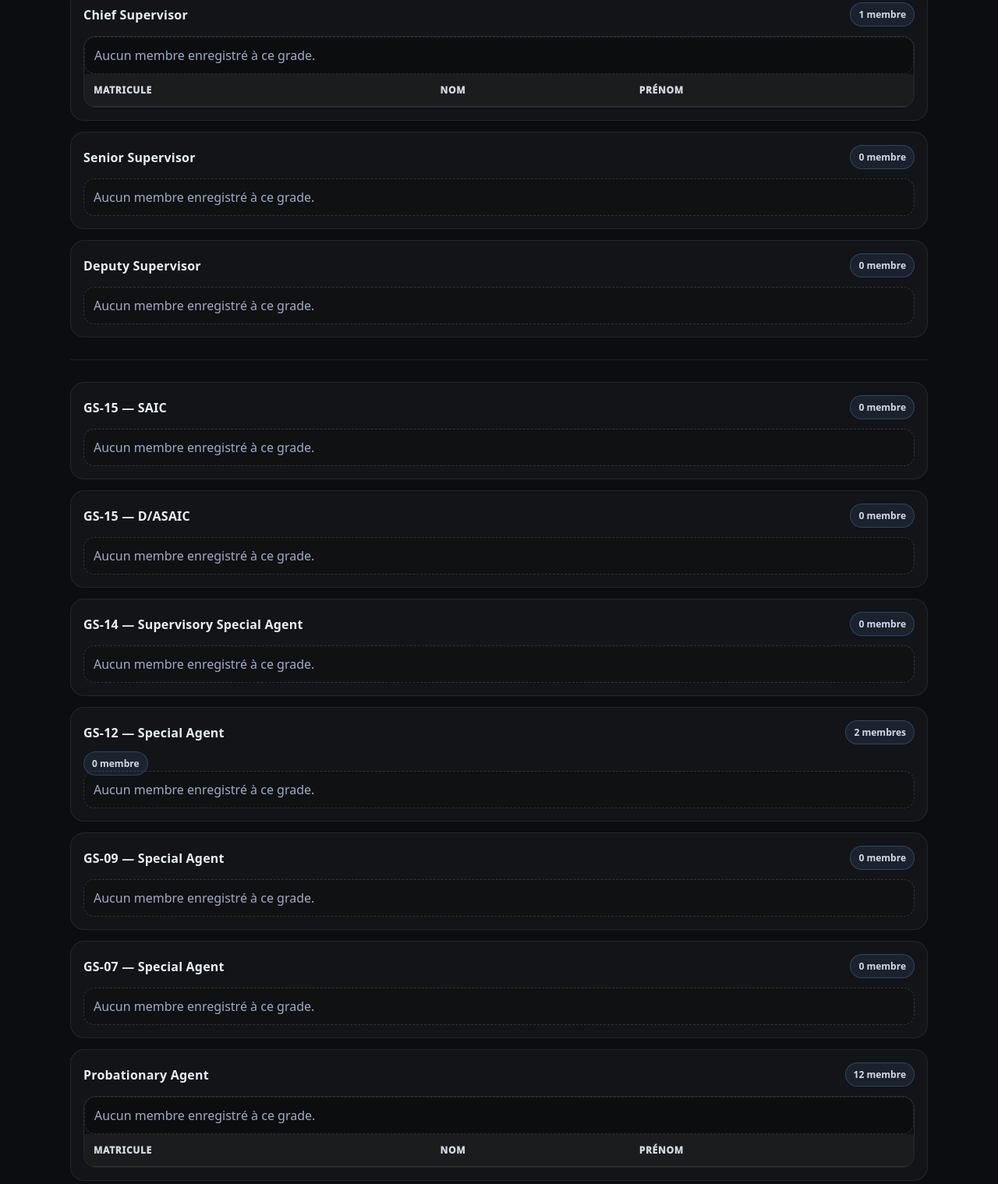
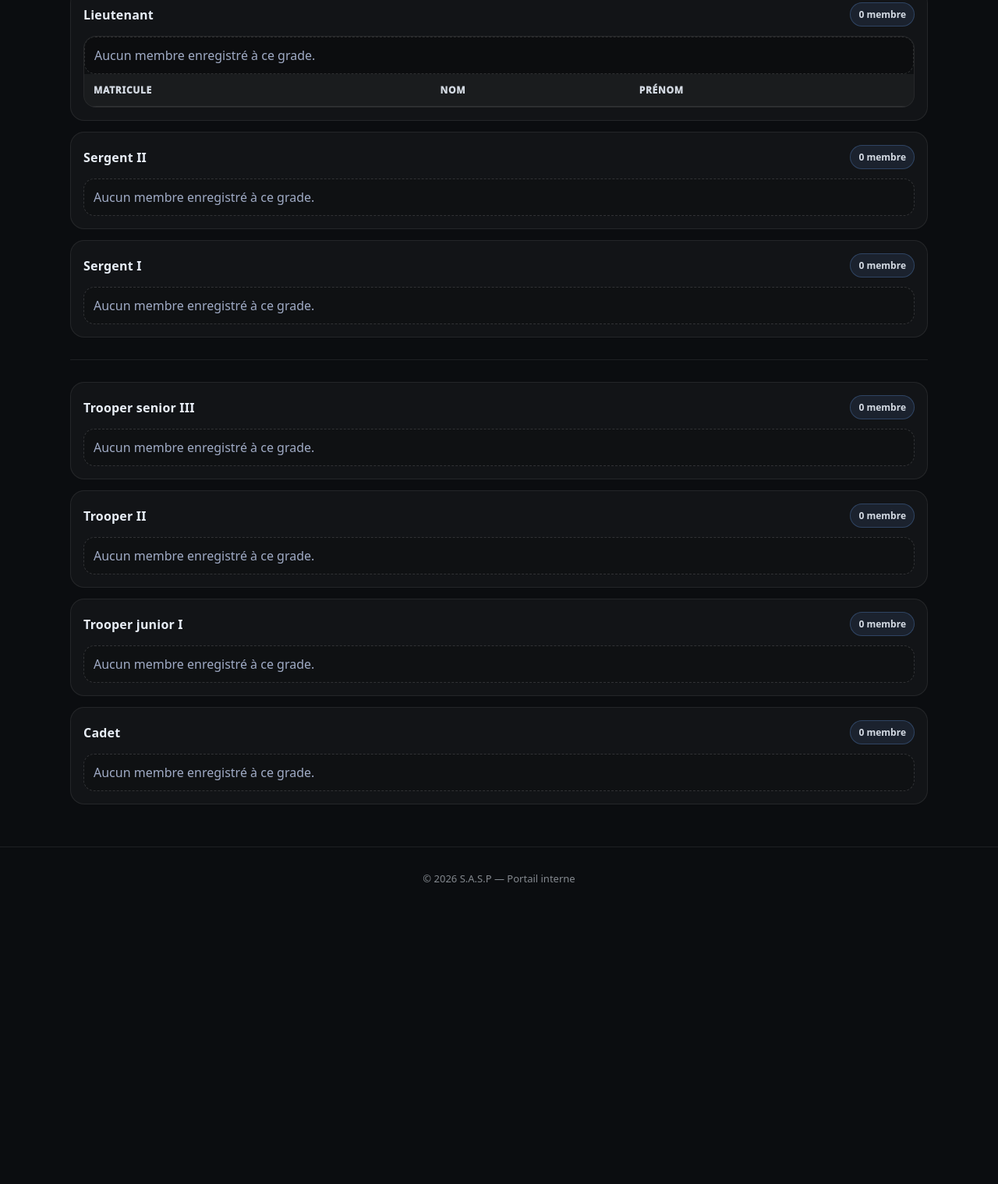
Before and after one commit to ShadowY0u/S.A.S.P, a plain HTML site: page effectif.html in a window 1280 px wide. Shown: the part 721-2240 px from the top of the page at 78% size. After the commit the page ends 1888 px from the top, so only its background shows below. Drawn offline with Linux system fonts and the light colour scheme.

Commit message:
Update effectif.html

```diff
--- a/effectif.html
+++ b/effectif.html
@@ -52,7 +52,7 @@
   <!-- ===== Direction ===== -->
   <section class="effectif-grade">
     <div class="effectif-grade__head">
-      <h2 class="effectif-grade__title">Directeur</h2>
+      <h2 class="effectif-grade__title">Commandant</h2>
       <span class="effectif-grade__count">1 membres</span>
     </div>
 
@@ -66,7 +66,7 @@
           </tr>
         </thead>
         <tbody>
-          <tr><td>A | 04</td><td>William</td><td>Alvaro</td></tr>
+          <tr><td> CMD | 04</td><td>William</td><td>Alvaro</td></tr>
         </tbody>
       </table>
     </div>
@@ -74,8 +74,8 @@
 
   <section class="effectif-grade">
     <div class="effectif-grade__head">
-      <h2 class="effectif-grade__title">Directeur-Adjoint</h2>
-      <span class="effectif-grade__count">1 membre</span>
+      <h2 class="effectif-grade__title">Capitaine</h2>
+      <span class="effectif-grade__count">0 membre</span>
     </div>
 
     <div class="effectif-table-wrap">
@@ -99,8 +99,8 @@
   <!-- ===== Supervision (si tu la gardes dans l’effectif) ===== -->
   <section class="effectif-grade">
     <div class="effectif-grade__head">
-      <h2 class="effectif-grade__title">Chief Supervisor</h2>
-      <span class="effectif-grade__count">1 membre</span>
+      <h2 class="effectif-grade__title">Lieutenant</h2>
+      <span class="effectif-grade__count">0 membre</span>
     </div>
 
     <div class="effectif-table-wrap">
@@ -121,7 +121,7 @@
 
   <section class="effectif-grade">
     <div class="effectif-grade__head">
-      <h2 class="effectif-grade__title">Senior Supervisor</h2>
+      <h2 class="effectif-grade__title">Sergent II</h2>
       <span class="effectif-grade__count">0 membre</span>
     </div>
 
@@ -130,7 +130,7 @@
 
   <section class="effectif-grade">
     <div class="effectif-grade__head">
-      <h2 class="effectif-grade__title">Deputy Supervisor</h2>
+      <h2 class="effectif-grade__title">Sergent I</h2>
       <span class="effectif-grade__count">0 membre</span>
     </div>
 
@@ -142,7 +142,7 @@
   <!-- ===== USSS Agents (ordre) ===== -->
   <section class="effectif-grade">
     <div class="effectif-grade__head">
-      <h2 class="effectif-grade__title">GS-15 — SAIC</h2>
+      <h2 class="effectif-grade__title">Trooper senior III</h2>
       <span class="effectif-grade__count">0 membre</span>
     </div>
     <div class="effectif-empty">Aucun membre enregistré à ce grade.</div>
@@ -150,7 +150,7 @@
 
   <section class="effectif-grade">
     <div class="effectif-grade__head">
-      <h2 class="effectif-grade__title">GS-15 — D/ASAIC</h2>
+      <h2 class="effectif-grade__title">Trooper II</h2>
       <span class="effectif-grade__count">0 membre</span>
     </div>
     <div class="effectif-empty">Aucun membre enregistré à ce grade.</div>
@@ -158,7 +158,7 @@
 
   <section class="effectif-grade">
     <div class="effectif-grade__head">
-      <h2 class="effectif-grade__title">GS-14 — Supervisory Special Agent</h2>
+      <h2 class="effectif-grade__title">Trooper junior I </h2>
       <span class="effectif-grade__count">0 membre</span>
     </div>
     <div class="effectif-empty">Aucun membre enregistré à ce grade.</div>
@@ -166,51 +166,13 @@
 
   <section class="effectif-grade">
     <div class="effectif-grade__head">
-      <h2 class="effectif-grade__title">GS-12 — Special Agent</h2>
-      <span class="effectif-grade__count">2 membres</span>
-    </div>
+      <h2 class="effectif-grade__title">Cadet</h2>
       <span class="effectif-grade__count">0 membre</span>
     </div>
     <div class="effectif-empty">Aucun membre enregistré à ce grade.</div>
   </section>
 
-  <section class="effectif-grade">
-    <div class="effectif-grade__head">
-      <h2 class="effectif-grade__title">GS-09 — Special Agent</h2>
-      <span class="effectif-grade__count">0 membre</span>
-    </div>
-    <div class="effectif-empty">Aucun membre enregistré à ce grade.</div>
-  </section>
-
-  <section class="effectif-grade">
-    <div class="effectif-grade__head">
-      <h2 class="effectif-grade__title">GS-07 — Special Agent</h2>
-      <span class="effectif-grade__count">0 membre</span>
-    </div>
-    <div class="effectif-empty">Aucun membre enregistré à ce grade.</div>
-  </section>
-
-  <section class="effectif-grade">
-    <div class="effectif-grade__head">
-      <h2 class="effectif-grade__title">Probationary Agent</h2>
-      <span class="effectif-grade__count"> 12 membre</span>
-    </div>
-    <div class="effectif-table-wrap">
-      <table class="effectif-table">
-        <thead>
-          <tr>
-            <th>Matricule</th>
-            <th>Nom</th>
-            <th>Prénom</th>
-          </tr>
-        </thead>
-        <tbody>
-          <div class="effectif-empty">Aucun membre enregistré à ce grade.</div>
-      </table>
-    </div>
-  </section>
-
-</main>
+  </main>
 
 <footer class="footer">
   <p>© <span id="year"></span> S.A.S.P — Portail interne</p>
```
